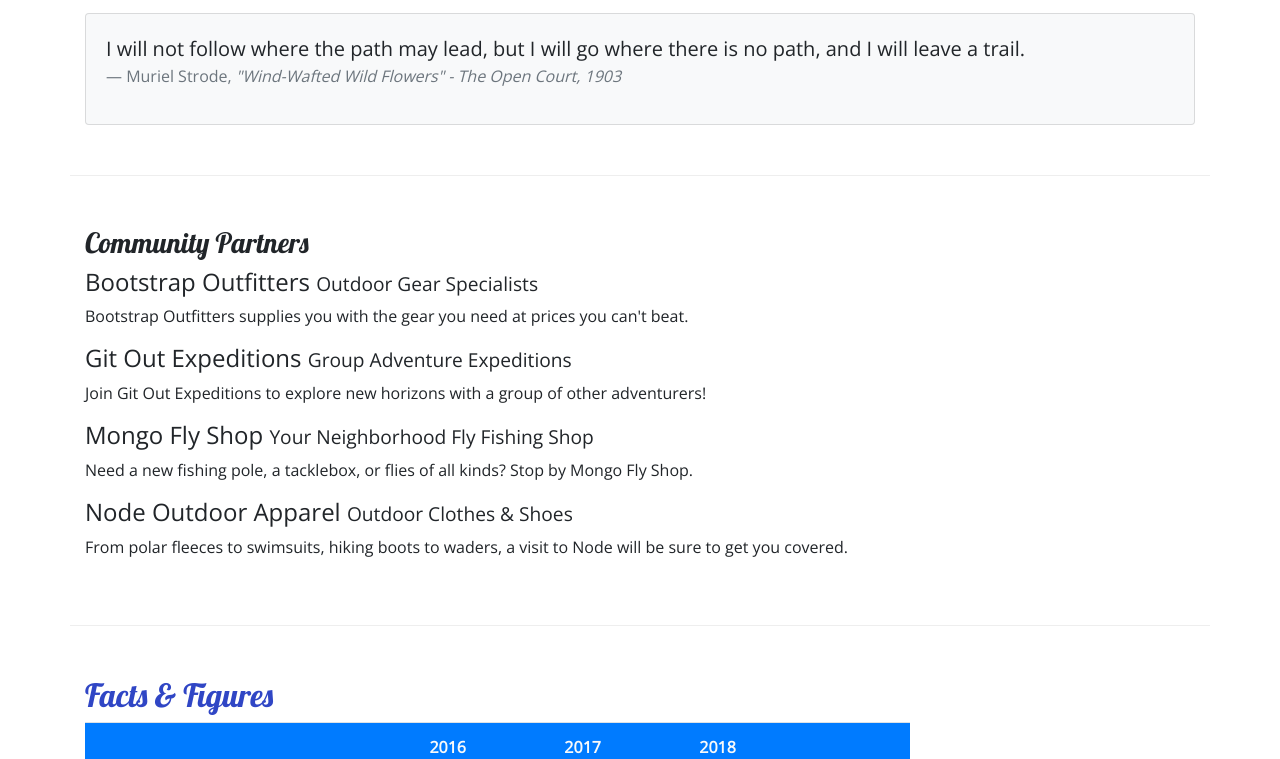
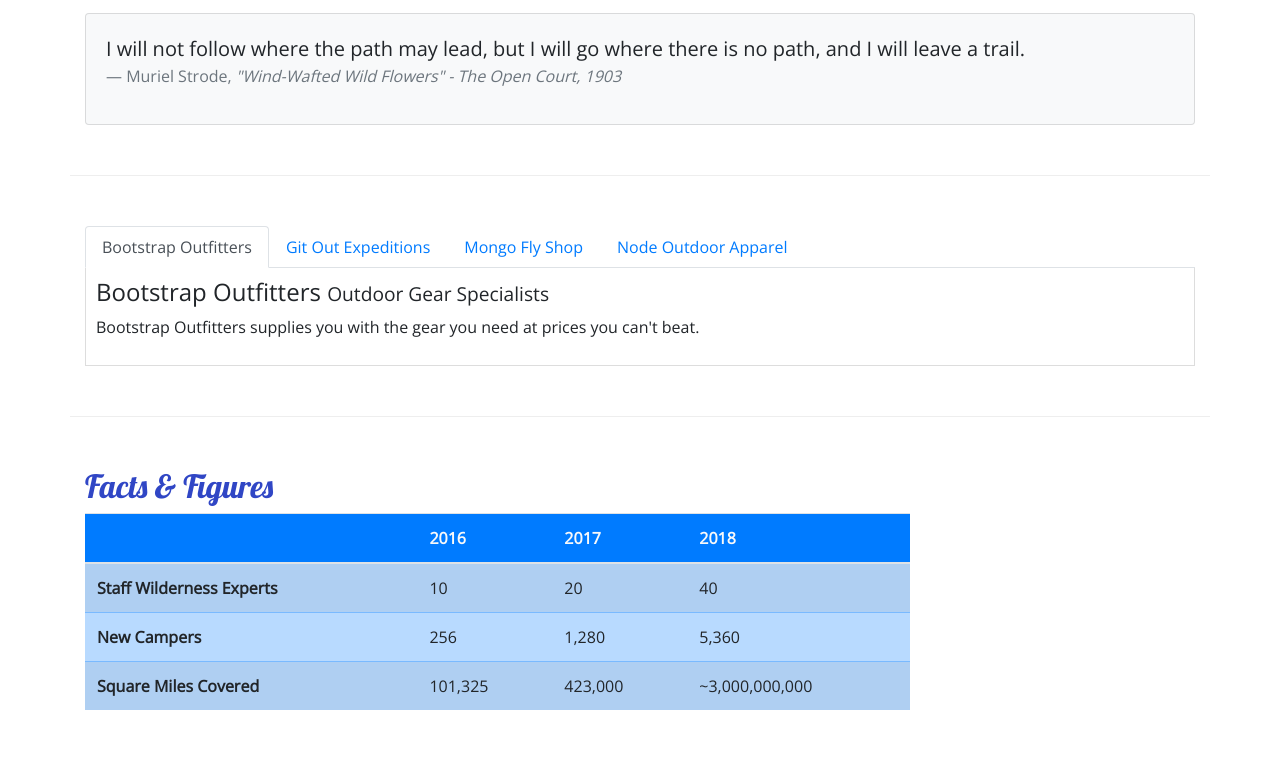
Before and after one commit to IanSLosch/nucampbootstrap, a website: page aboutus.html in a window 1280 px wide. Shown: the part 653-1412 px from the top of the page. Drawn offline with nearby package versions, Linux system fonts and the light colour scheme.

Commit message:
nav components and tabs

```diff
--- a/aboutus.html
+++ b/aboutus.html
@@ -100,19 +100,39 @@
 
         <div class="row row-content">
             <div class="col">
-                <h3>Community Partners</h3>
-                <h4>Bootstrap Outfitters <small>Outdoor Gear Specialists</small></h4>
-                <p class="d-none d-sm-block">Bootstrap Outfitters supplies you with the gear you need at prices you
-                    can't beat.</p>
-                <h4>Git Out Expeditions <small>Group Adventure Expeditions</small></h4>
-                <p class="d-none d-sm-block">Join Git Out Expeditions to explore new horizons with a group of other
-                    adventurers!</p>
-                <h4>Mongo Fly Shop <small>Your Neighborhood Fly Fishing Shop</small></h4>
-                <p class="d-none d-sm-block">Need a new fishing pole, a tacklebox, or flies of all kinds? Stop by Mongo
-                    Fly Shop.</p>
-                <h4>Node Outdoor Apparel <small>Outdoor Clothes & Shoes</small></h4>
-                <p class="d-none d-sm-block">From polar fleeces to swimsuits, hiking boots to waders, a visit to Node
-                    will be sure to get you covered.</p>
+                <ul class="nav nav-tabs">
+                    <li class="nav-item">
+                        <a class="nav-link active" href="#bootstrap" role="tab" data-toggle="tab">Bootstrap Outfitters</a>
+                    </li>
+                    <li class="nav-item">
+                        <a class="nav-link" href="#git" role="tab" data-toggle="tab">Git Out Expeditions</a>
+                    </li>
+                    <li class="nav-item">
+                        <a class="nav-link" href="#mongo" role="tab" data-toggle="tab">Mongo Fly Shop</li></a>
+                    </li>
+                    <li class="nav-item">
+                        <a class="nav-link" href="#node" role="tab" data-toggle="tab">Node Outdoor Apparel</a>
+                    </li>
+                </ul>
+
+                <div class="tab-content">
+                    <div role="tabpanel" class="tab-pane fade show active" id="bootstrap">
+                        <h4>Bootstrap Outfitters <small>Outdoor Gear Specialists</small></h4>
+                        <p class="d-none d-sm-block">Bootstrap Outfitters supplies you with the gear you need at prices you can't beat.</p>
+                    </div>
+                    <div role="tabpanel" class="tab-pane fade" id="git">
+                        <h4>Git Out Expeditions <small>Group Adventure Expeditions</small></h4>
+                        <p class="d-none d-sm-block">Join Git Out Expeditions to explore new horizons with a group of other adventurers!</p>
+                    </div>
+                    <div role="tabpanel"  class="tab-pane fade" id="mongo">
+                        <h4>Mongo Fly Shop <small>Your Neighborhood Fly Fishing Shop</small></h4>
+                        <p class="d-none d-sm-block">Need a new fishing pole, a tacklebox, or flies of all kinds? Stop by Mongo Fly Shop.</p>
+                    </div>
+                    <div role="tabpanel" class="tab-pane fade" id="node">
+                        <h4>Node Outdoor Apparel <small>Outdoor Clothes & Shoes</small></h4>
+                        <p class="d-none d-sm-block">From polar fleeces to swimsuits, hiking boots to waders, a visit to Node will be sure to get you covered.</p>
+                    </div>
+                </div>
             </div>
         </div>
 
--- a/css/styles.css
+++ b/css/styles.css
@@ -34,3 +34,8 @@
 .navbar {
     background-color: #901CAD;
 }
+.tab-content {
+    border: 1px solid #DDD;
+    border-top: none;
+    padding: 10px;
+}
```
